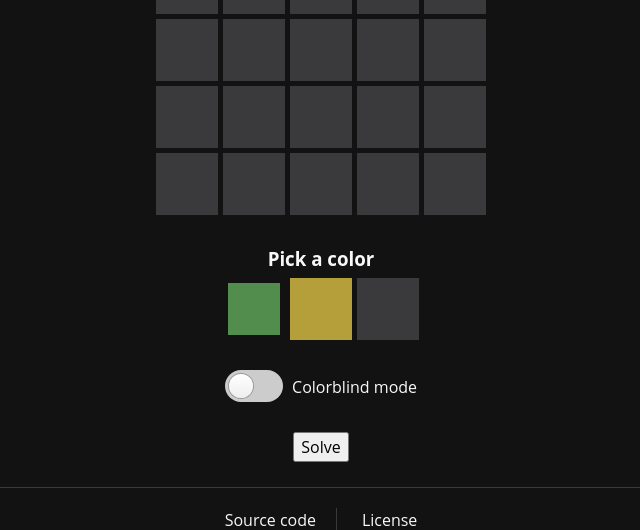
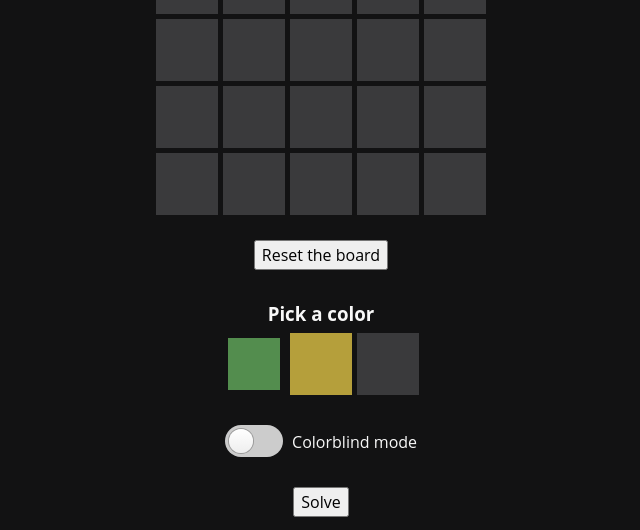
Before and after one commit to Strongleong/Paintle, a PHP site: page /?lang=1 in a window 1280 px wide. Shown: the part 530-1060 px from the top of the page, without its empty margins (319-959 px from the left). Run offline with PHP 8.4, Linux system fonts and the light colour scheme; some web fonts are replaced.

Commit message:
Added board reset feature

```diff
--- a/css/style.css
+++ b/css/style.css
@@ -286,6 +286,10 @@ code {
   height: 100%;
 }
 
+#board-reset-button {
+  margin-top: 20px;
+}
+
 .cell {
   width: 62px;
   height: 62px;
--- a/index.php
+++ b/index.php
@@ -159,6 +159,8 @@ function i18n(string $text): string {
 
         </div>
       <?php } ?>
+
+      <button id="board-reset-button"><?= i18n('boardResetButton') ?></button>
     </main>
 
     <section class="block flex flex-col">
--- a/scripts/script.js
+++ b/scripts/script.js
@@ -77,6 +77,7 @@ const dom = {
   wordlistError:        getEl('wordlist-error',         HTMLDivElement),
   colorblindModeToggle: getEl('colorblind-mode',        HTMLInputElement),
   solveButton:          getEl('solve',                  HTMLButtonElement),
+  boardResetButton:     getEl('board-reset-button',     HTMLButtonElement),
 }
 
 /**
@@ -291,6 +292,16 @@ function main() {
     document.documentElement.classList.toggle('light-theme');
   });
 
+  listen(dom.boardResetButton, 'click', () => {
+    document.querySelectorAll('.cell').forEach((cell) => {
+      cell.classList.value = 'cell noselect cell-anim';
+      setTimeout(() => {
+        cell.classList.remove('cell-anim');
+        cell.innerHTML = ''
+      }, 500)
+    })
+  });
+
   listen(dom.solveButton, 'click', async () => {
     state.correct_answer ??= dom.solutionInput.value?.toLowerCase();
     const solutions = find_solutions();
--- a/translations.php
+++ b/translations.php
@@ -109,4 +109,8 @@ return [
     'en' => 'Load today solution (spoilers)',
     'ru' => 'Загрузить сегодняшнее решение (спойлеры)',
   ],
+  'boardResetButton' => [
+    'en' => 'Reset the board',
+    'ru' => 'Сбросить доску',
+  ],
 ];
```
